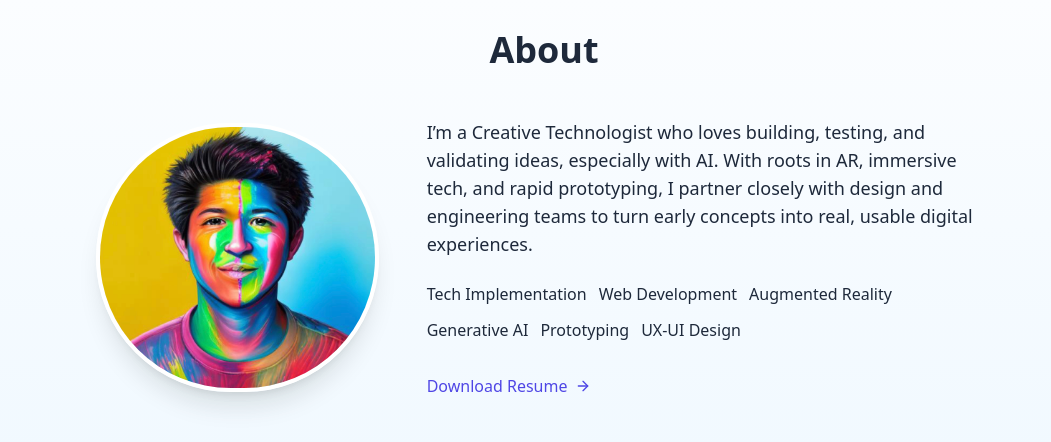
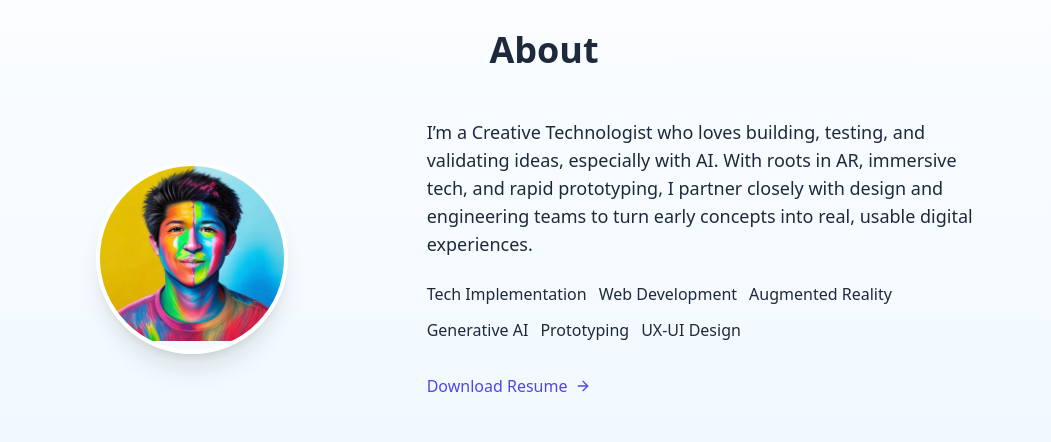
Before and after one commit to IsaacNino/portfolio-site, a website: page index.html in a window 1280 px wide. Shown: the part 2020-2462 px from the top of the page, without its empty margins (96-1147 px from the left). Drawn offline with nearby package versions, Linux system fonts and the light colour scheme; files that its build step writes are made by us from their sources.

Commit message:
Adjust About section image sizing for mobile

```diff
--- a/index.html
+++ b/index.html
@@ -119,7 +119,7 @@
                 <h2 class="text-3xl md:text-4xl font-bold mb-12 text-center">About</h2>
                 <div class="flex flex-col md:flex-row gap-12 items-center">
                     <div class="md:w-1/3">
-                        <div class="rounded-full overflow-hidden border-4 border-white shadow-xl">
+                        <div class="w-38 h-38 sm: w-28 h-28 md:w-48 md:h-48 rounded-full overflow-hidden border-4 border-white shadow-xl">
                             <img src="assets/altMe.webp" alt="Isaac Nino" class="w-full h-auto">
                         </div>
                     </div>
```
